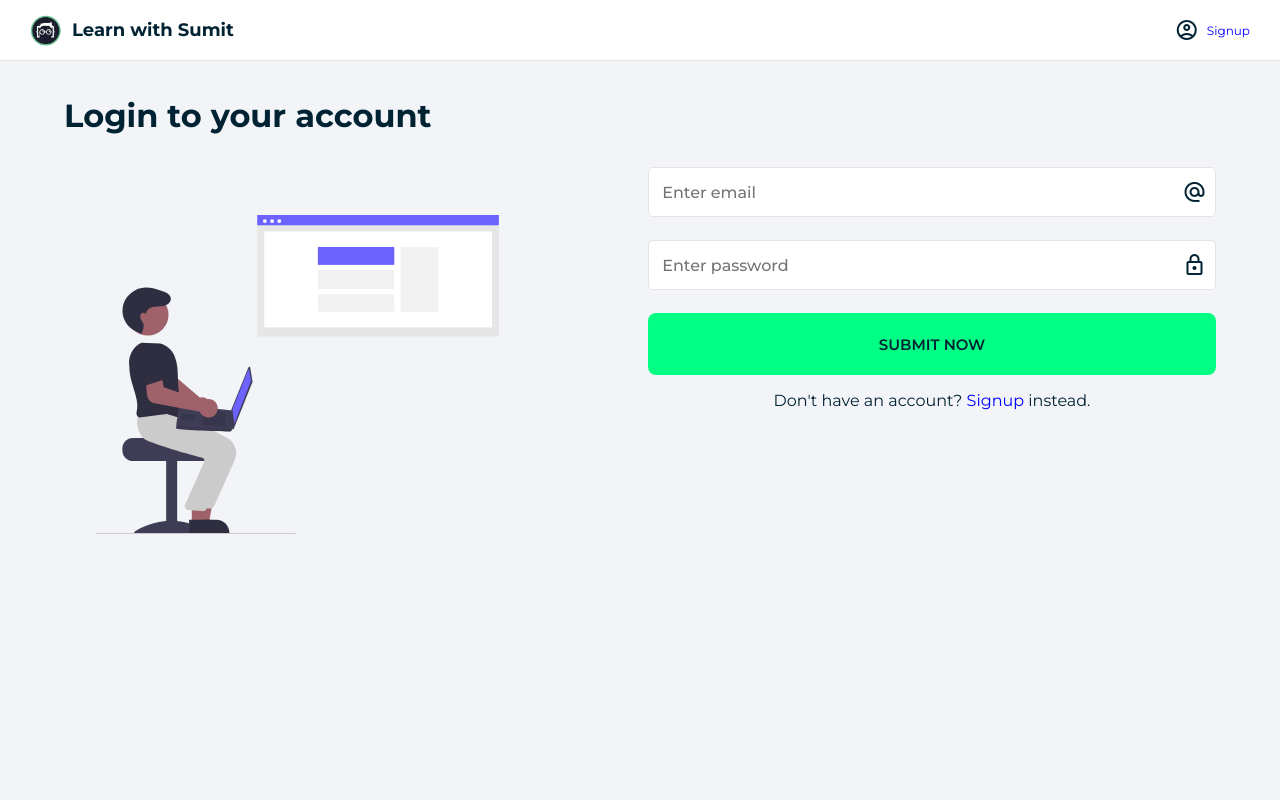
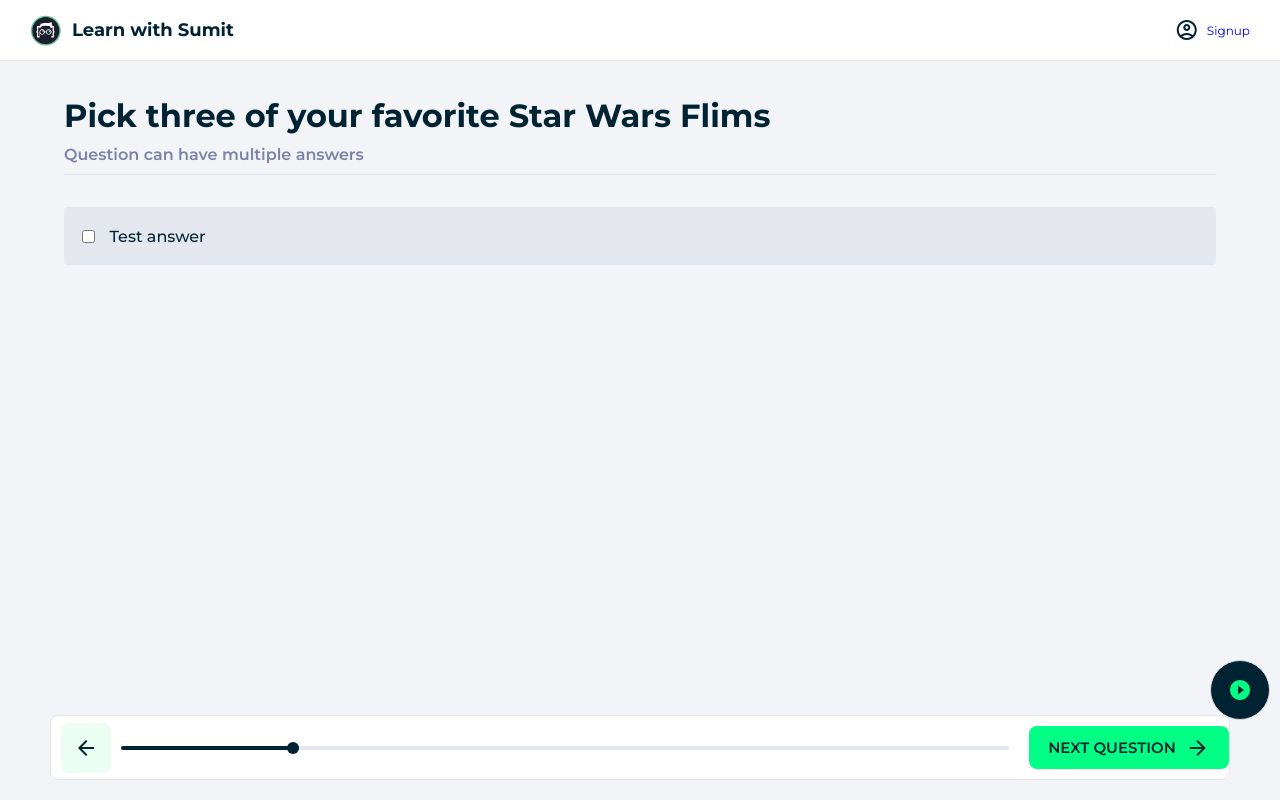
Before and after one commit to tuhinjamal/react-quiz-app, a React (Vite) app: page / in a window 1280 px wide. Built offline with nearby package versions, Linux system fonts and the light colour scheme.

Commit message:
quiz page design done

```diff
--- /dev/null
+++ b/src/components/Answers.jsx
@@ -0,0 +1,11 @@
+import classes from "../styles/Answers.module.css";
+import Checkbox from "./CheckBox";
+export default function Answers() {
+  return (
+    <>
+      <div className={classes.answers}>
+        <Checkbox className={classes.answer} text="Test answer" />
+      </div>
+    </>
+  );
+}
--- a/src/components/App.jsx
+++ b/src/components/App.jsx
@@ -1,13 +1,15 @@
 import Layout from "./Layout";
 // import Home from "./pages/Home";
 // import Signup from "./pages/Signup";
-import Login from "./pages/Login";
+import Quiz from "./pages/Quiz";
+// import Login from "./pages/Login";
 function App() {
   return (
     <Layout>
       {/* <Home /> */}
       {/* <Signup /> */}
-      <Login />
+      {/* <Login /> */}
+      <Quiz />
     </Layout>
   );
 }
--- a/src/components/Button.jsx
+++ b/src/components/Button.jsx
@@ -1,16 +1,15 @@
 import propTypes from "prop-types";
 import classes from "../styles/Button.module.css";
 
-export default function Button({ children }) {
+export default function Button({ className, children }) {
   return (
     <>
-      <div className={classes.button}>
-        <span>{children}</span>
-      </div>
+      <div className={`${classes.button} ${className}`}>{children}</div>
     </>
   );
 }
 Button.propTypes = {
   //   rest: propTypes.object,
-  children: propTypes.string,
+  children: propTypes.any,
+  className: propTypes.any,
 };
--- a/src/components/CheckBox.jsx
+++ b/src/components/CheckBox.jsx
@@ -1,13 +1,13 @@
 import propTypes from "prop-types";
 
-export default function CheckBox({ text, ...rest }) {
+export default function CheckBox({ text, className, ...rest }) {
   return (
     <>
       {/* <label>
         <input type={rest} />
         <span>{text}</span>
       </label> */}
-      <label>
+      <label className={className}>
         <input type="checkbox" {...rest} /> <span>{text}</span>
       </label>
     </>
@@ -16,4 +16,5 @@
 CheckBox.propTypes = {
   rest: propTypes.object,
   text: propTypes.string,
+  className: propTypes.any,
 };
--- /dev/null
+++ b/src/components/MiniPlayer.jsx
@@ -0,0 +1,20 @@
+import image from "../assets/images/3.jpg";
+import classes from "../styles/MiniPlayer.module.css";
+export default function MiniPlayer() {
+  return (
+    <>
+      <div className={`${classes.miniPlayer} ${classes.floatingBtn}`}>
+        <span className={`material-icons-outlined ${classes.open}`}>
+          {" "}
+          play_circle_filled{" "}
+        </span>
+        <span className={`material-icons-outlined ${classes.close}`}>
+          {" "}
+          close{" "}
+        </span>
+        <img src={image} alt="" />
+        <p>#23 React Hooks Bangla - React useReducer hook Bangla</p>
+      </div>
+    </>
+  );
+}
--- /dev/null
+++ b/src/components/Progressbar.jsx
@@ -0,0 +1,29 @@
+import classes from "../styles/Progressbar.module.css";
+import Button from "./Button";
+export default function Progessbar() {
+  return (
+    <>
+      <div className={classes.progressBar}>
+        <div className={classes.backButton}>
+          <span className="material-icons-outlined"> arrow_back </span>
+        </div>
+        <div className={classes.rangeArea}>
+          <div className={classes.tooltip}>24% Cimplete!</div>
+          <div className={classes.rangeBody}>
+            <div className={classes.progress} style={{ width: "20%" }}></div>
+          </div>
+        </div>
+        <a href="result.html">
+          <Button className={classes.next}>
+            <span>Next Question</span>
+            <span className="material-icons-outlined"> arrow_forward </span>
+          </Button>
+
+          {/* <button className={classes.button classes.next}>
+
+          </button> */}
+        </a>
+      </div>
+    </>
+  );
+}
--- a/src/components/pages/Login.jsx
+++ b/src/components/pages/Login.jsx
@@ -20,7 +20,9 @@
 
           <TextInput type="password" placeholder="Enter password" icon="lock" />
 
-          <Button>Submit Now</Button>
+          <Button>
+            <span>Submit Now</span>
+          </Button>
 
           <div className="info">
             Don't have an account? <a href="signup.html">Signup</a> instead.
--- /dev/null
+++ b/src/components/pages/Quiz.jsx
@@ -0,0 +1,14 @@
+import Answers from "../Answers";
+import MiniPlayer from "../MiniPlayer";
+import Progressbar from "../Progressbar";
+export default function Quiz() {
+  return (
+    <>
+      <h1>Pick three of your favorite Star Wars Flims</h1>
+      <h4>Question can have multiple answers</h4>
+      <Answers />
+      <Progressbar />
+      <MiniPlayer />
+    </>
+  );
+}
--- a/src/components/pages/Signup.jsx
+++ b/src/components/pages/Signup.jsx
@@ -1,9 +1,9 @@
 import classes from "../../styles/Signup.module.css";
 import Button from "../Button";
 import CheckBox from "../CheckBox";
+import Form from "../Form";
 import Illustration from "../Illustration";
 import TextInput from "../TextInput";
-import Form from "../Form";
 export default function Signup() {
   return (
     <>
@@ -24,7 +24,9 @@
             icon="lock_clock"
           />
           <CheckBox type="checkbox" text="I agree to the Terms & Conditions" />
-          <Button> Submit Now </Button>
+          <Button>
+            <span>Submit Now</span>{" "}
+          </Button>
           <div className="info">
             Already have an account? <a href="login.html">Login</a> instead.
           </div>
--- /dev/null
+++ b/src/styles/Answers.module.css
@@ -0,0 +1,55 @@
+/* answers component */
+.answers {
+  display: grid;
+  grid-template-rows: repeat(5, auto);
+  gap: 10px;
+  margin: 2rem 0;
+  grid-auto-flow: column;
+}
+
+@media only screen and (max-width: 1024px) {
+  .answers {
+    grid-auto-flow: unset;
+    margin: 1rem 0;
+  }
+}
+
+.answer {
+  width: 100%;
+  height: 58px;
+  background: var(--questionBG);
+  display: flex;
+  align-items: center;
+  font-weight: 500;
+  padding: 0 1.1rem;
+  cursor: pointer;
+  border-radius: 4px;
+}
+
+.answer:hover {
+  background: hsla(229, 20%, 57%, 0.253);
+}
+
+.answer input {
+  margin-right: 15px;
+}
+
+.answer span {
+  width: 100%;
+}
+
+.answer span:nth-of-type(2) {
+  text-align: right;
+  color: #4e536f;
+  font-size: 14px;
+}
+
+.correct {
+  background: var(--successGreen) !important;
+  font-weight: 600;
+}
+
+.wrong {
+  background: var(--dangerRed) !important;
+  font-weight: 600;
+}
--- /dev/null
+++ b/src/styles/MiniPlayer.module.css
@@ -0,0 +1,112 @@
+/* mini player component */
+.miniPlayer {
+  width: 320px;
+  position: fixed;
+  bottom: 100px;
+  right: 50px;
+  background-color: #fff;
+  padding: 10px;
+  box-sizing: border-box;
+  border: 1px solid hsl(0, 0%, 86%);
+  border-radius: 5px;
+}
+
+.miniPlayer img {
+  width: 300px;
+  aspect-ratio: 16 / 9;
+  object-fit: cover;
+  animation: miniplayerAnim 0.3s ease forwards;
+}
+
+.open {
+  display: none;
+}
+
+.close {
+  display: block;
+  position: absolute;
+  right: -8px;
+  top: -10px;
+  z-index: 10;
+  background-color: #fff;
+  border: 1px solid #e5e5e5;
+  border-radius: 50%;
+  width: 32px;
+  height: 32px;
+  line-height: 20px;
+  padding: 5px 0 0 3px;
+}
+
+.close:hover {
+  color: #666666;
+  cursor: pointer;
+  outline: 0;
+}
+
+@keyframes miniplayerAnim {
+  from {
+    transform: scale(0);
+  }
+  to {
+    transform: scale(1);
+  }
+}
+
+.miniPlayer p {
+  font-weight: 500;
+  font-size: 14px;
+  margin: 10px 0;
+  color: var(--fontPrimary);
+}
+
+@media only screen and (max-width: 1536px) {
+  .miniPlayer {
+    transition: transform 0.3s ease;
+  }
+}
+
+.floatingBtn {
+  width: 60px;
+  height: 60px;
+  bottom: 80px;
+  right: 10px;
+  overflow: hidden;
+  border-radius: 50px;
+  background-color: var(--fontPrimary);
+  display: flex;
+  justify-content: center;
+  align-items: center;
+  gap: 10px;
+  cursor: pointer;
+  user-select: none;
+}
+
+.floatingBtn:hover {
+  background-color: var(--successGreen);
+}
+
+.floatingBtn:hover span {
+  color: var(--fontPrimary);
+}
+
+.floatingBtn p {
+  display: none;
+}
+
+.floatingBtn img {
+  transform: scale(0);
+  display: none;
+}
+
+.floatingBtn span {
+  color: var(--successGreen);
+  font-weight: 500;
+}
+
+.floatingBtn .open {
+  display: block;
+}
+
+.floatingBtn .close {
+  display: none;
+}
--- /dev/null
+++ b/src/styles/Progressbar.module.css
@@ -0,0 +1,113 @@
+/* progress bar component */
+.progressBar {
+  width: calc(100vw - 100px);
+  height: 65px;
+  position: fixed;
+  left: 0;
+  right: 0;
+  bottom: 20px;
+  margin: 0 auto;
+  background: #fff;
+  border: 1px solid #e5e5e5;
+  border-radius: 8px;
+  display: grid;
+  justify-content: space-between;
+  align-items: center;
+  grid-template-columns: 50px 1fr auto;
+  gap: 20px;
+}
+
+.progressBar .backButton {
+  width: 50px;
+  height: 50px;
+  border-radius: 8px;
+  margin-left: 10px;
+  background: #47f5901c;
+  display: flex;
+  justify-content: center;
+  align-items: center;
+  cursor: pointer;
+}
+
+.progressBar .backButton:hover {
+  background: #47f5953a;
+}
+
+@media only screen and (max-width: 1024px) {
+  .progressBar {
+    width: calc(100vw - 60px);
+    bottom: 10px;
+  }
+
+  .progressBar .backButton {
+    width: 40px;
+    height: 40px;
+  }
+
+  .next span:first-child {
+    display: none;
+  }
+}
+
+.rangeArea {
+  width: 100%;
+  position: relative;
+  margin: 0 auto;
+}
+
+.rangeBody {
+  width: 100%;
+  height: 4px;
+  margin: 0 auto;
+  background: #e4e8ee;
+  border: none;
+  outline: none;
+  border-radius: 20px;
+}
+
+.progress {
+  height: 4px;
+  background: var(--fontPrimary);
+  border-radius: 20px;
+  position: relative;
+  transition: width 0.3s ease;
+}
+
+.progress::after {
+  content: "";
+  height: 12px;
+  width: 12px;
+  position: absolute;
+  right: 0;
+  border-radius: 100%;
+  background-color: var(--fontPrimary);
+  transform: translateY(-50%);
+  top: 50%;
+  cursor: pointer;
+}
+
+.tooltip {
+  position: absolute;
+  top: -70px;
+  left: calc(70% - 65px);
+  width: 130px;
+  background-color: var(--fontPrimary);
+  color: #fff;
+  padding: 0.8rem 1rem;
+  border-radius: 7px;
+  font-size: 12px;
+  font-weight: 600;
+  display: none;
+}
+
+.tooltip::after {
+  content: "";
+  width: 15px;
+  height: 15px;
+  background-color: var(--fontPrimary);
+  border-radius: 4px;
+  bottom: 0;
+  left: 50%;
+  position: absolute;
+  transform: rotate(45deg) translate(-50%, 100%);
+}
```
